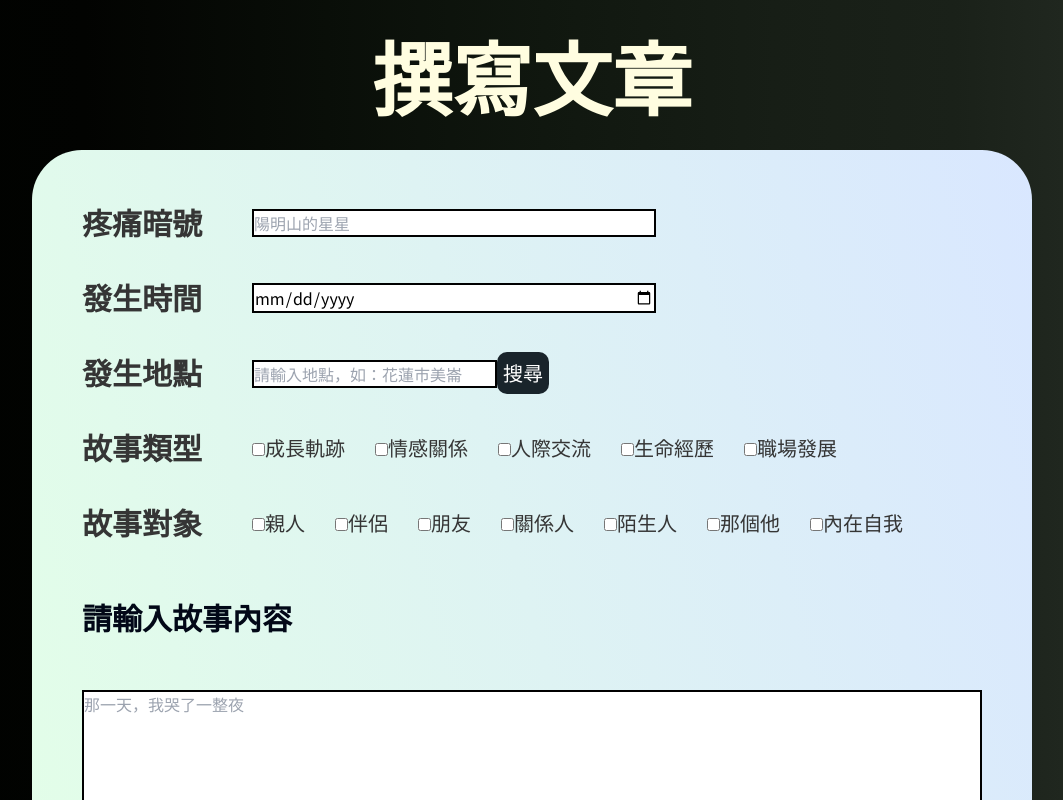
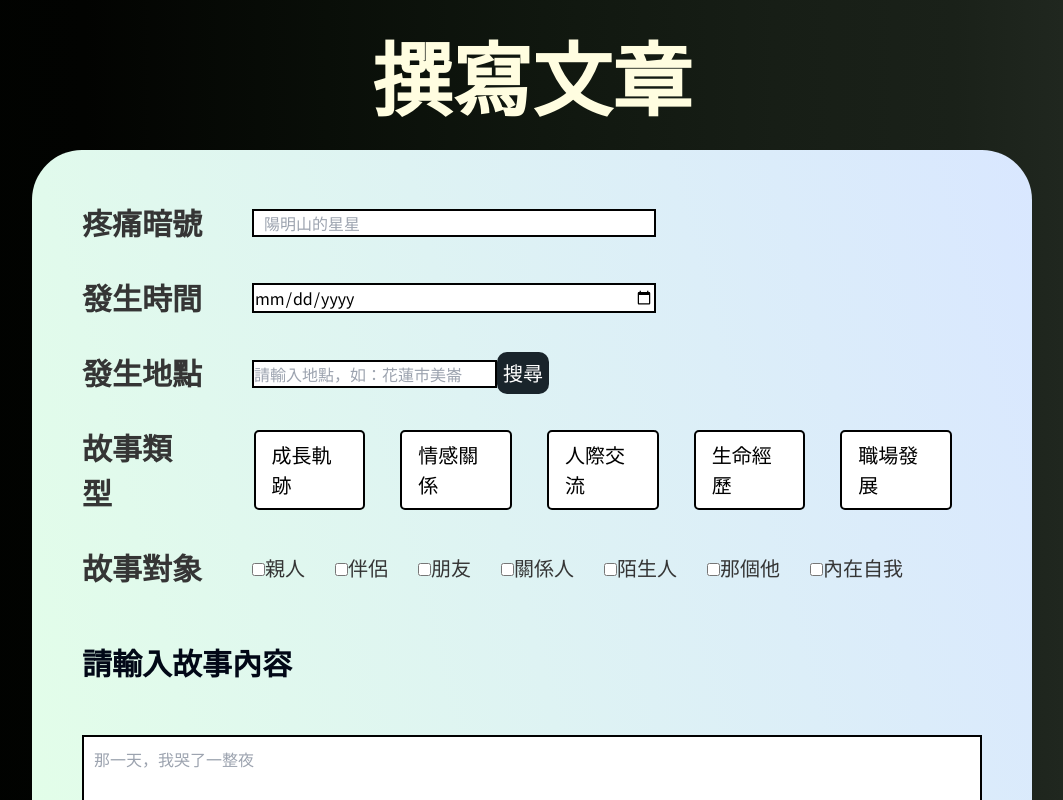
Before and after one commit to milk88084/Personal-Project, a React (Vite) app in the folder Painshelter/: page /post in a window 1280 px wide. Shown: the top 800 px of the page, without its empty margins (108-1171 px from the left). Built offline with nearby package versions, Linux system fonts and the light colour scheme.

Commit message:
feat(post page):modified the post type section.

```diff
--- a/Painshelter/package.json
+++ b/Painshelter/package.json
@@ -10,6 +10,7 @@
     "preview": "vite preview"
   },
   "dependencies": {
+    "@gsap/react": "^2.1.1",
     "@radix-ui/react-accordion": "^1.1.2",
     "@radix-ui/react-alert-dialog": "^1.0.5",
     "@radix-ui/react-dialog": "^1.0.5",
@@ -23,7 +24,6 @@
     "embla-carousel-react": "^8.0.2",
     "firebase": "^10.10.0",
     "firebaseui": "^6.1.0",
-    "gsap": "^3.12.5",
     "html-to-image": "^1.11.11",
     "html2canvas": "^1.4.1",
     "ldrs": "^1.0.1",
@@ -40,6 +40,7 @@
     "styled-components": "^6.1.8",
     "survey-react": "^1.9.139",
     "survey-react-ui": "^1.9.139",
+    "sweetalert2": "^11.10.8",
     "tailwind-merge": "^2.3.0",
     "tailwindcss-animate": "^1.0.7",
     "zustand": "^4.5.2"
--- a/Painshelter/src/App.jsx
+++ b/Painshelter/src/App.jsx
@@ -311,6 +311,7 @@ const AboutPaintContent = styled.div`
     width: 600px;
     margin-left: 50px;
     opacity: 65%;
+    font-size: 18px;
   }
   span {
     opacity: 65%;
--- a/Painshelter/src/pages/Edit/index.jsx
+++ b/Painshelter/src/pages/Edit/index.jsx
@@ -9,6 +9,7 @@ import { db } from "../../utils/firebase/firebase.jsx";
 import pill from "../../assets/icon/pill.png";
 import { ToastContainer, toast } from "react-toastify";
 import "react-toastify/dist/ReactToastify.css";
+import Swal from "sweetalert2";
 import {
   Timestamp,
   collection,
--- a/Painshelter/src/pages/History/index.jsx
+++ b/Painshelter/src/pages/History/index.jsx
@@ -5,7 +5,7 @@ import { collection, query, getDocs, where } from "firebase/firestore";
 import { useState, useEffect } from "react";
 import { modifiedData } from "../../utils/zustand.js";
 import moment from "moment";
-import styled from "styled-components";
+import styled, { keyframes } from "styled-components";
 import backgroundImg from "../../assets/img/historyBanner.jpg";
 import logoImg from "../../assets/img/logoImg.png";
 import logoTitle from "../../assets/img/logoTitle.png";
@@ -17,7 +17,6 @@ import write from "../../assets/icon/write.png";
 import pill from "../../assets/icon/pill.png";
 import AnimatedNumber from "../../components/AnimatedNumber.jsx";
 import IsLoadingPage from "@/components/IsLoadingPage.jsx";
-
 //#region
 const Background = styled.div`
   background: linear-gradient(
@@ -191,6 +190,33 @@ const CategoriesSection = styled.div`
       margin: 15px;
       font-size: 10px;
     }
+  }
+`;
+
+const glowing = keyframes`
+  0% { box-shadow: 0 0 5px white; }
+  50% { box-shadow: 0 0 20px white; }
+  100% { box-shadow: 0 0 5px white; }
+`;
+
+const WriteButton = styled.span`
+  padding: 6px;
+
+  cursor: pointer;
+
+  animation: ${glowing} 2s infinite ease-in-out;
+
+  padding: 6px;
+  border-radius: 10px;
+  font-weight: 400;
+  margin: 24px;
+  font-size: 20px;
+  background-color: #19242b;
+  color: white;
+  &:hover,
+  &:focus {
+    background-color: #9ca3af;
+    color: black;
   }
 `;
 
@@ -478,7 +504,7 @@ export default function History() {
   if (pressure && pressure.length > 0) {
     getLastPressureNumber = pressure[pressure?.length - 1];
   } else {
-    console.log("沒有測驗過");
+    // console.log("沒有測驗過");
   }
   // console.log(getLastPressureNumber.number);
 
@@ -579,21 +605,6 @@ export default function History() {
 
             <Categories>
               <CategoriesSection>
-                {stories.length ? (
-                  <p>
-                    <AnimatedNumber end={stories.length} />篇
-                  </p>
-                ) : (
-                  <p>0篇</p>
-                )}
-                <div>
-                  <img src={write} alt={write} />
-                  <h1>文章數量</h1>
-                </div>
-                <button onClick={handlePost}>撰寫文章</button>
-              </CategoriesSection>
-
-              <CategoriesSection>
                 {getLastPressureNumber?.number ? (
                   <p>
                     <AnimatedNumber end={getLastPressureNumber?.number} />分
@@ -607,6 +618,25 @@ export default function History() {
                   <h1>壓力分數</h1>
                 </div>
                 <button onClick={handleHelp}>測量壓力</button>
+              </CategoriesSection>
+
+              <CategoriesSection>
+                {stories.length ? (
+                  <p>
+                    <AnimatedNumber end={stories.length} />篇
+                  </p>
+                ) : (
+                  <p>0篇</p>
+                )}
+                <div>
+                  <img src={write} alt={write} />
+                  <h1>文章數量</h1>
+                </div>
+                <WriteButton>
+                  <div>
+                    <span onClick={handlePost}>撰寫文章</span>
+                  </div>
+                </WriteButton>
               </CategoriesSection>
 
               <CategoriesSection>
--- a/Painshelter/src/pages/Post/index.jsx
+++ b/Painshelter/src/pages/Post/index.jsx
@@ -1,4 +1,5 @@
 import styled from "styled-components";
+import { useState } from "react";
 import { useNavigate } from "react-router-dom";
 import { useLoginState } from "../../utils/zustand.js";
 import { useFormInput } from "../../utils/hooks/useFormInput.jsx";
@@ -100,6 +101,7 @@ const EditTitleInput = styled.div`
   input {
     width: 400px;
     color: black;
+    padding-left: 10px;
   }
   @media screen and (max-width: 1279px) {
     border: 1px solid black;
@@ -120,6 +122,25 @@ const EditDateInput = styled.div`
     input {
       width: 100%;
     }
+  }
+`;
+
+const Tag = styled.li`
+  border: 2px solid #000; // 黑色邊框
+  border-radius: 5px; // 輕微的圓角
+  padding: 8px 16px; // 內部空間
+  display: inline-block; // 讓列表項目水平顯示
+  margin: 5px; // 留出間隙
+  cursor: pointer; // 滑鼠懸停時顯示指針
+  background-color: ${(props) =>
+    props.selected ? "#000" : "#fff"}; // 根據是否選中改變背景顏色
+  color: ${(props) =>
+    props.selected ? "#fff" : "#000"}; // 根據是否選中改變文字顏色
+
+  &:hover,
+  &:focus {
+    background-color: #000;
+    color: #fff;
   }
 `;
 
@@ -159,6 +180,8 @@ const EditTextArea = styled.div`
     height: 300px;
     margin-top: 50px;
     color: black;
+    padding-left: 10px;
+    padding-top: 10px;
   }
   @media screen and (max-width: 1279px) {
     margin-top: 30px;
@@ -237,9 +260,16 @@ export default function Edit() {
   ];
   const storyType = useCheckboxInput(storyTypeData);
   const storyFigure = useCheckboxInput(storyFigureData);
+  const [selectedTypes, setSelectedTypes] = useState([]);
 
   const storyLocation = locationSerach[0];
   console.log(storyLocation);
+
+  const toggleType = (type) => {
+    setSelectedTypes((prev) =>
+      prev.includes(type) ? prev.filter((t) => t !== type) : [...prev, type]
+    );
+  };
 
   const handleSubmit = async (event) => {
     // alert("Your favorite flavor is: ");
@@ -255,7 +285,7 @@ export default function Edit() {
         title: storyTitle.value,
         time: storyTime.value,
         location: storyLocation,
-        type: storyType.getSortedCheckedValues(),
+        type: selectedTypes,
         figure: storyFigure.getSortedCheckedValues(),
         story: postStory.value,
         userId: localStorageUserId,
@@ -333,46 +363,15 @@ export default function Edit() {
               <EditTitle>故事類型</EditTitle>
               <EditTypesInput>
                 <ul>
-                  <li>
-                    <input
-                      type="checkbox"
-                      onChange={storyType.onChange}
-                      value="成長軌跡"
-                    />
-                    成長軌跡
-                  </li>
-                  <li>
-                    <input
-                      type="checkbox"
-                      onChange={storyType.onChange}
-                      value="情感關係"
-                    />
-                    情感關係
-                  </li>
-                  <li>
-                    <input
-                      type="checkbox"
-                      onChange={storyType.onChange}
-                      value="人際交流"
-                    />
-                    人際交流
-                  </li>
-                  <li>
-                    <input
-                      type="checkbox"
-                      onChange={storyType.onChange}
-                      value="生命經歷"
-                    />
-                    生命經歷
-                  </li>
-                  <li>
-                    <input
-                      type="checkbox"
-                      onChange={storyType.onChange}
-                      value="職場發展"
-                    />
-                    職場發展
-                  </li>
+                  {storyTypeData.map((type) => (
+                    <Tag
+                      key={type}
+                      selected={selectedTypes.includes(type)}
+                      onClick={() => toggleType(type)}
+                    >
+                      {type}
+                    </Tag>
+                  ))}
                 </ul>
               </EditTypesInput>
             </EditCategories>
```
Also changed, not shown: 1 other file (tests, documents, lock files or other folders).
